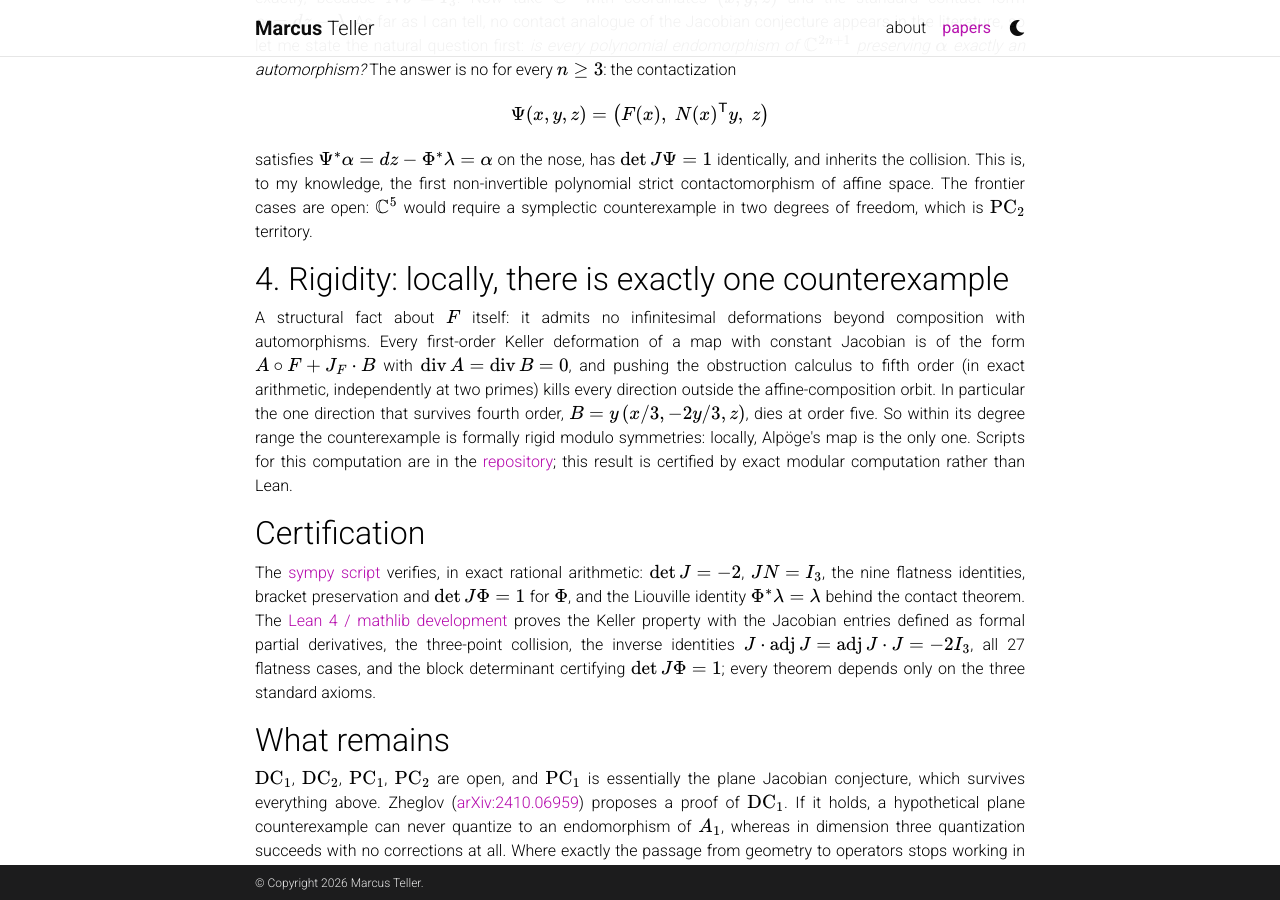
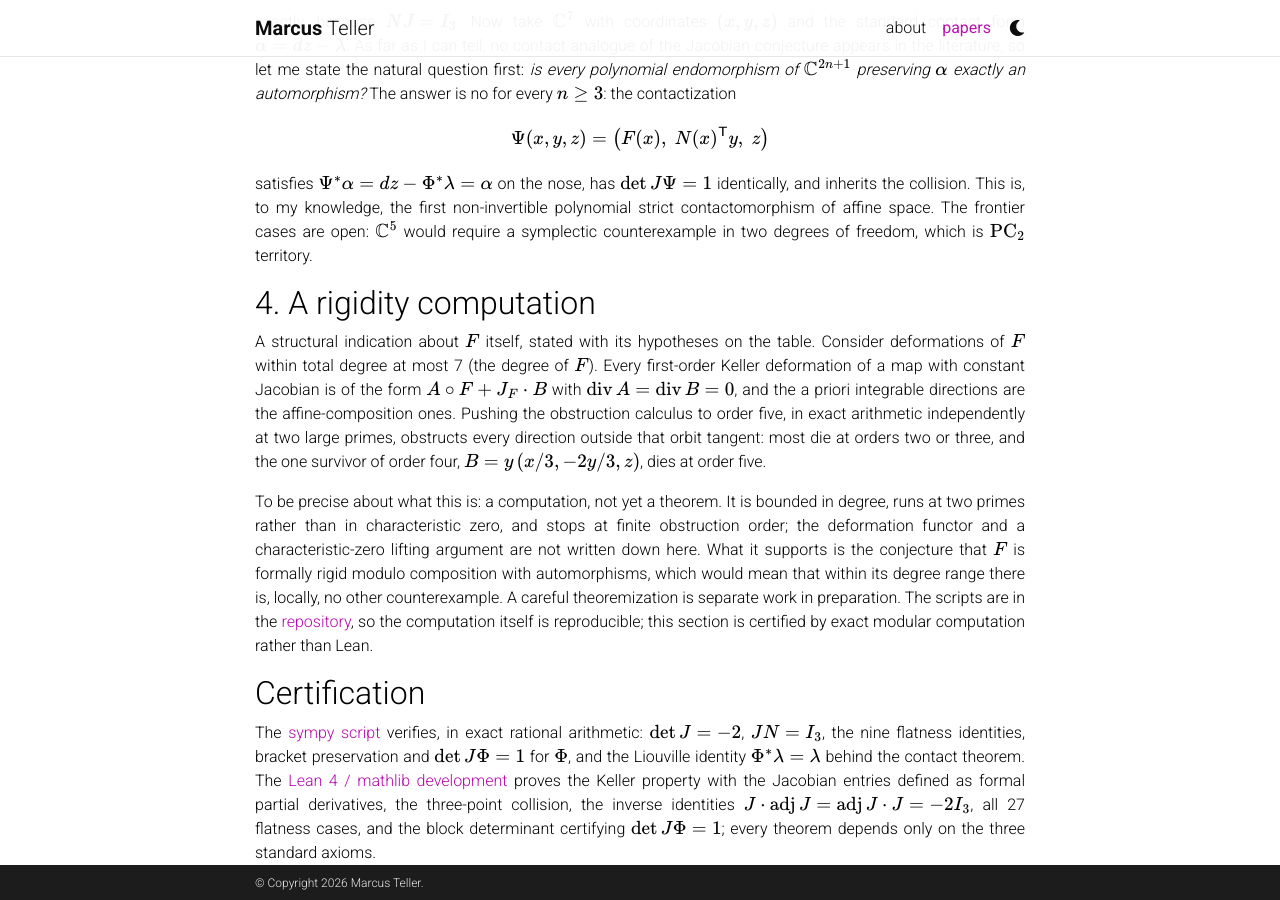
Before and after one commit to frozaken/frozaken.github.io, a Jekyll site: the page built from _posts/2026-07-21-keller-counterexamples.html, in a window 1280 px wide and 900 px high, scrolled down 1529 px. Built offline with Jekyll 4.4.1, drawn with Linux system fonts in a browser that asks for light colours; comment, search, counter and statistics services are not loaded; a style sheet for code colours, icons or effects is not loaded; some of the changed text lies outside the part shown.

Commit message:
Rigidity section honestly framed per review: computation not theorem, hypotheses explicit; adopt canonical-package positioning

```diff
--- a/_posts/2026-07-21-keller-counterexamples.html
+++ b/_posts/2026-07-21-keller-counterexamples.html
@@ -2,7 +2,7 @@
 layout: post
 title: "Symplectic, Poisson, and contact Keller counterexamples, machine-certified"
 date: 2026-07-21 12:00:00-0000
-description: "Three certified specimens built on Alpöge's Jacobian-conjecture counterexample: a symplectic Keller map on C^6, an explicit Poisson counterexample, the first strict-contact counterexample on C^7, plus formal rigidity of the map itself"
+description: "Three certified specimens built on Alpöge's Jacobian-conjecture counterexample: a symplectic Keller map on C^6, an explicit Poisson counterexample, the first strict-contact counterexample on C^7, plus a rigidity computation for the map itself"
 tags: jacobian-conjecture symplectic contact weyl-algebra lean
 categories: algebra
 ---
@@ -10,8 +10,9 @@ categories: algebra
 <p>Alp&ouml;ge's counterexample to the Jacobian conjecture in dimension three
 (<a href="https://x.com/__alpoge__/status/2079028340955197566">announced July 19, 2026</a>)
 settled an 87 year old question, and its consequences are still being worked out in real
-time. This post collects three explicit specimens I have built on top of the map in the
-days since, together with a structural fact about the map itself. Every computational
+time. This post is meant as the canonical package of algebraic, symplectic, and contact
+consequences of the map, written explicitly and machine-certified within days of the
+announcement, together with a rigidity computation about the map itself. Every computational
 claim below is certified twice: by exact computer algebra, and by machine-checked
 Lean&nbsp;4 / mathlib proofs with no <code>sorry</code> and a clean axiom audit.
 Full write-up: <a href="{{ '/assets/pdf/keller-counterexamples.pdf' | relative_url }}">PDF</a>
@@ -103,19 +104,28 @@ the first non-invertible polynomial strict contactomorphism of affine space. The
 frontier cases are open: \(\mathbb{C}^5\) would require a symplectic counterexample in
 two degrees of freedom, which is \(\mathrm{PC}_2\) territory.</p>
 
-<h2>4. Rigidity: locally, there is exactly one counterexample</h2>
+<h2>4. A rigidity computation</h2>
 
-<p>A structural fact about \(F\) itself: it admits no infinitesimal deformations
-beyond composition with automorphisms. Every first-order Keller deformation of a map
-with constant Jacobian is of the form \(A \circ F + J_F \cdot B\) with
-\(\mathrm{div}\,A = \mathrm{div}\,B = 0\), and pushing the obstruction calculus to
-fifth order (in exact arithmetic, independently at two primes) kills every direction
-outside the affine-composition orbit. In particular the one direction that survives
-fourth order, \(B = y\,(x/3, -2y/3, z)\), dies at order five. So within its degree
-range the counterexample is formally rigid modulo symmetries: locally, Alp&ouml;ge's
-map is the only one. Scripts for this computation are in the
-<a href="https://github.com/frozaken/dixmier3">repository</a>; this result is
-certified by exact modular computation rather than Lean.</p>
+<p>A structural indication about \(F\) itself, stated with its hypotheses on the
+table. Consider deformations of \(F\) within total degree at most 7 (the degree of
+\(F\)). Every first-order Keller deformation of a map with constant Jacobian is of
+the form \(A \circ F + J_F \cdot B\) with
+\(\mathrm{div}\,A = \mathrm{div}\,B = 0\), and the a priori integrable directions
+are the affine-composition ones. Pushing the obstruction calculus to order five, in
+exact arithmetic independently at two large primes, obstructs every direction outside
+that orbit tangent: most die at orders two or three, and the one survivor of order
+four, \(B = y\,(x/3, -2y/3, z)\), dies at order five.</p>
+
+<p>To be precise about what this is: a computation, not yet a theorem. It is bounded
+in degree, runs at two primes rather than in characteristic zero, and stops at finite
+obstruction order; the deformation functor and a characteristic-zero lifting argument
+are not written down here. What it supports is the conjecture that \(F\) is formally
+rigid modulo composition with automorphisms, which would mean that within its degree
+range there is, locally, no other counterexample. A careful theoremization is
+separate work in preparation. The scripts are in the
+<a href="https://github.com/frozaken/dixmier3">repository</a>, so the computation
+itself is reproducible; this section is certified by exact modular computation
+rather than Lean.</p>
 
 <h2>Certification</h2>
 
```
